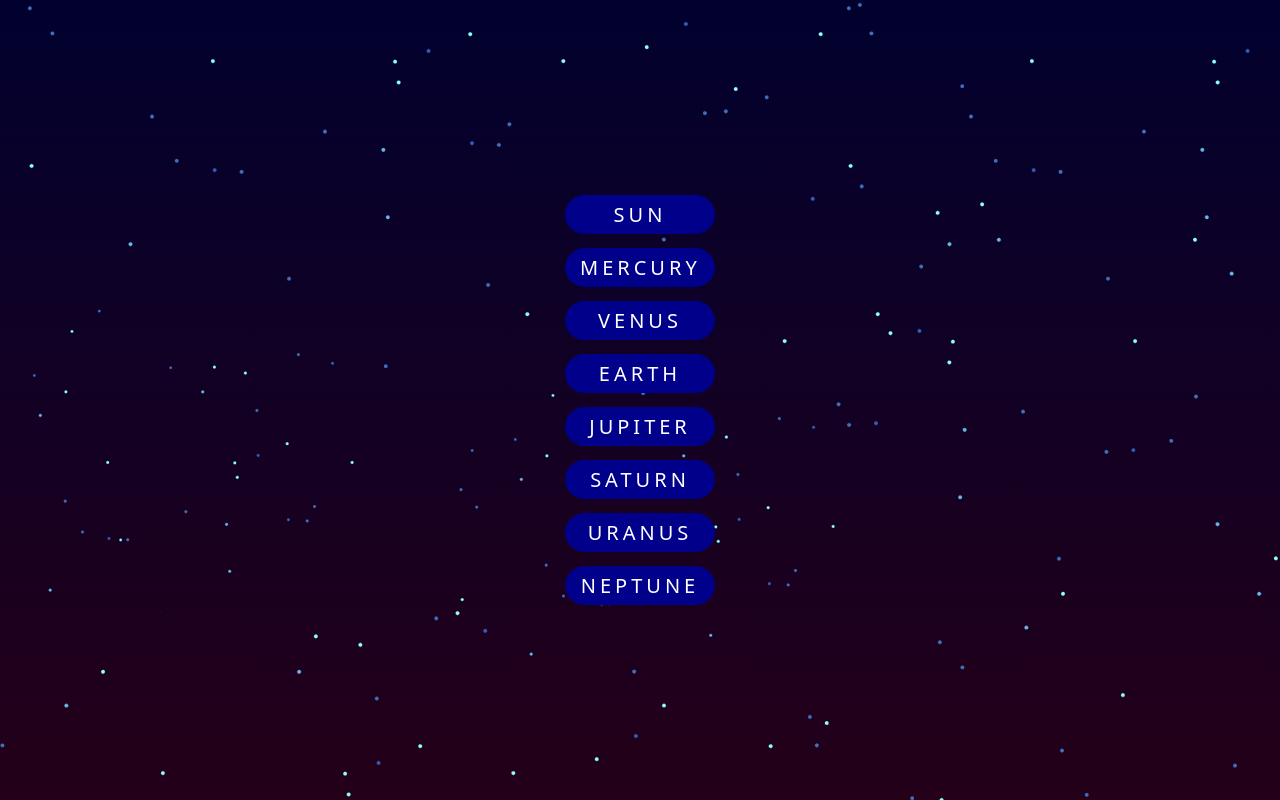
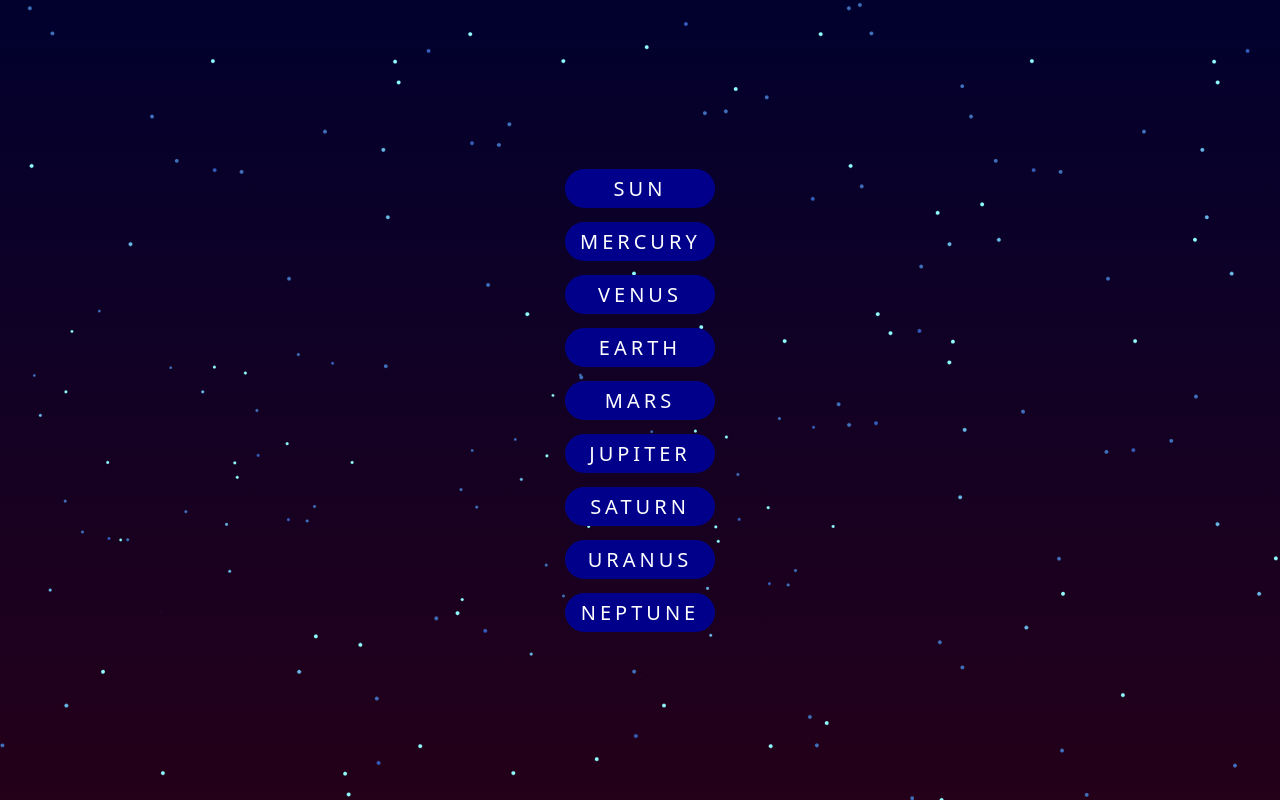
Before and after one commit to dracula0007/nav-bar, a plain HTML site: page index.html in a window 1280 px wide. Drawn offline with Linux system fonts and the light colour scheme.

Commit message:
Update index.html

```diff
--- a/index.html
+++ b/index.html
@@ -15,6 +15,7 @@
             <li data-text="mercury"><a href="#">mercury</a></li>
             <li data-text="venus"><a href="#">venus</a></li>
             <li data-text="earth"><a href="#">earth</a></li>
+            <li data-text="mars"><a href="#">mars</a></li>
             <li data-text="jupiter"><a href="#">jupiter</a></li>
             <li data-text="saturn"><a href="#">saturn</a></li>
             <li data-text="uranus"><a href="#">uranus</a></li>
```
